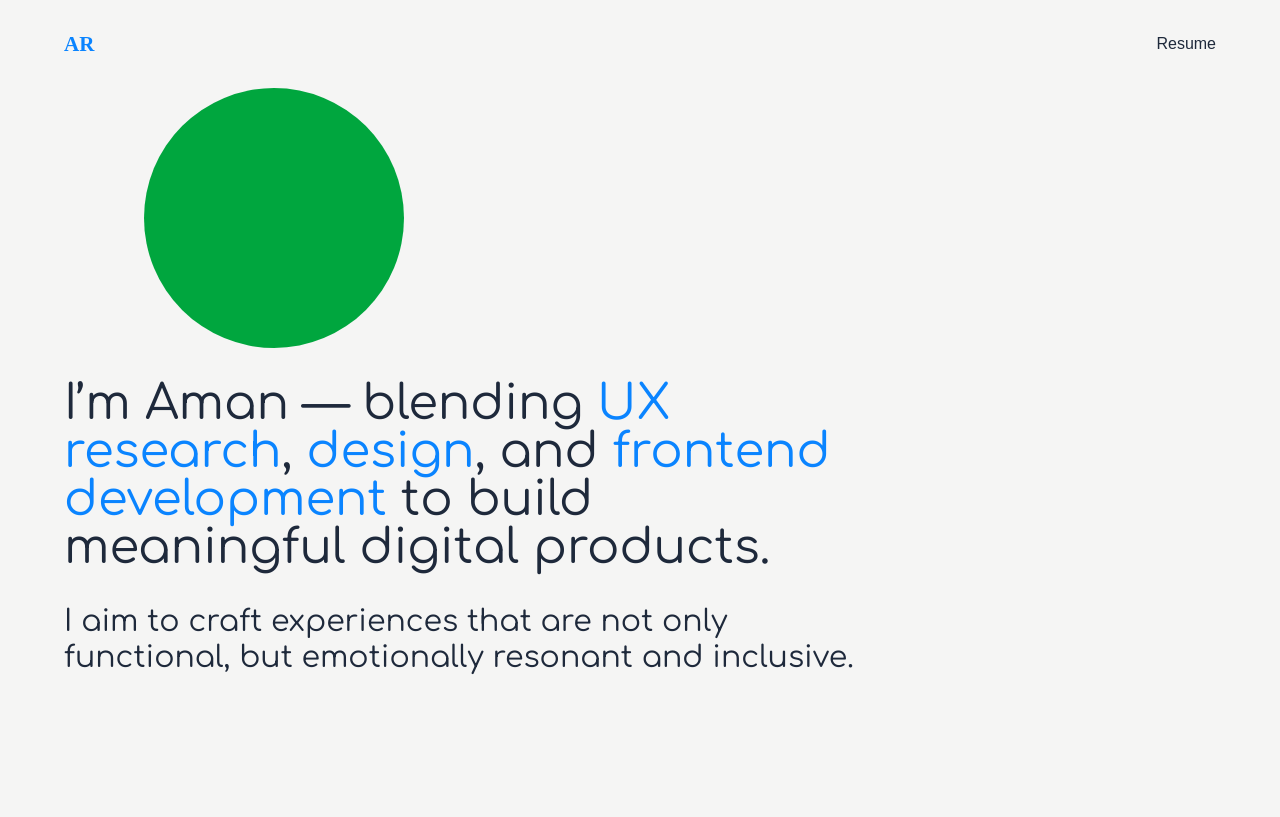
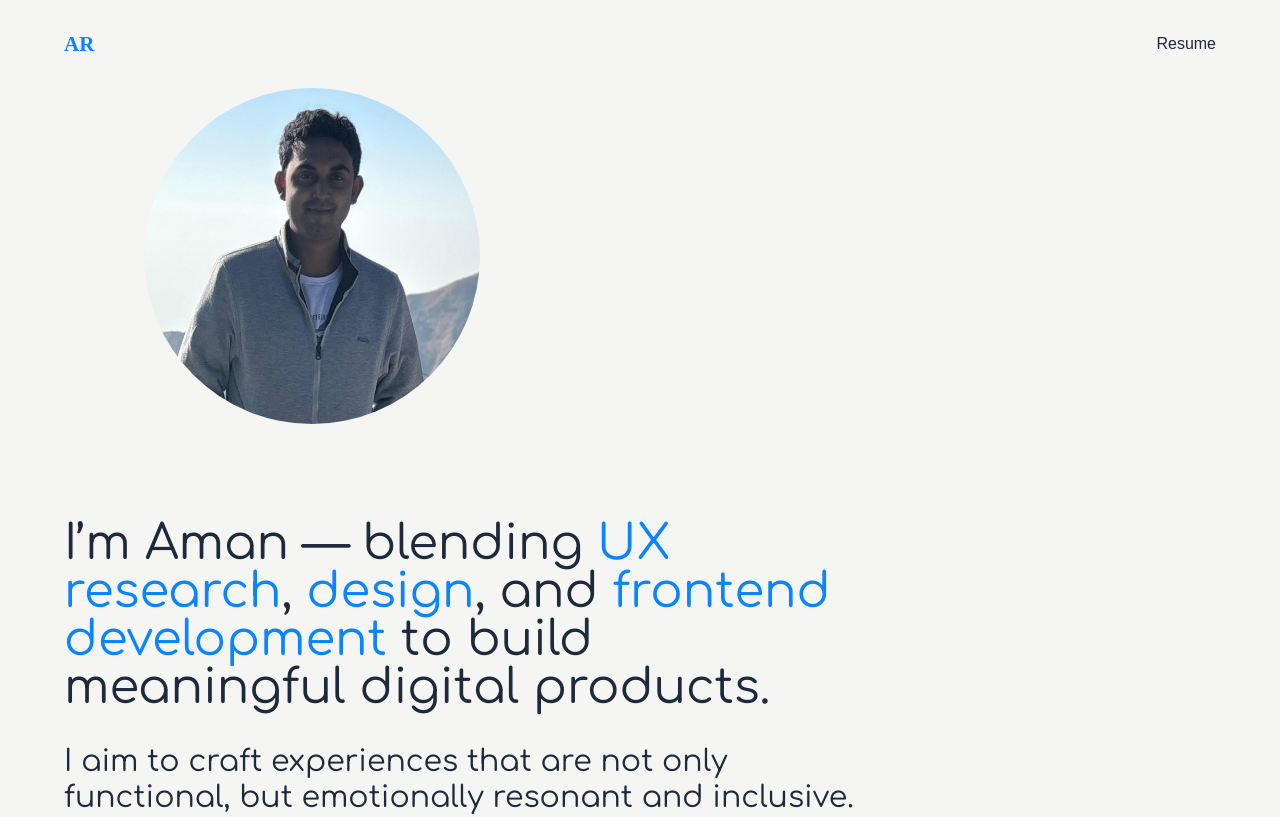
Before and after one commit to 11amanraj/portfolio-april-2025, a Next.js app: page / in a window 1280 px wide. Shown: the top 817 px of the page. Built offline with nearby package versions, Linux system fonts and the light colour scheme.

Commit message:
Updated hero-section

```diff
--- a/app/page.tsx
+++ b/app/page.tsx
@@ -1,5 +1,6 @@
 import ProjectCards from "./Components/Project/ProjectCards";
 import { Project } from '@/app/Types/Interface'
+import Image from "next/image";
 
 export default function Home() {
   const project_details: Project[] = [
@@ -54,7 +55,10 @@ export default function Home() {
   return (
     <div className="flex flex-col gap-8 responsive-padding mb-8">
       <div className="min-h-[calc(100vh-88px)] flex flex-col gap-8 sm:max-w-200">
-        <div className="w-50 h-50 ml-16 sm:w-65 sm:h-65 sm:ml-20 bg-green-600 rounded-full"></div>
+        {/* <div className="w-50 h-50 ml-16 sm:w-65 sm:h-65 sm:ml-20 bg-green-600 rounded-full">
+          <img src="/hero-image.jpg" alt="hero-image" className="w-full h-full rounded-full overflow-clip"/>
+        </div> */}
+        <img src="/hero-image.jpg" alt="hero-image" className="w-50 h-50 ml-16 sm:w-70 sm:h-70 sm:ml-20 md:w-84 md:h-84 md:mb-16 rounded-full overflow-clip"/>
         <div className="text-3xl font-heading md:text-5xl">
           I’m Aman — blending <span className="text-primary">UX research</span>, <span className="text-primary">design</span>, and <span className="text-primary">frontend development</span> to build meaningful digital products.
         </div>
```
